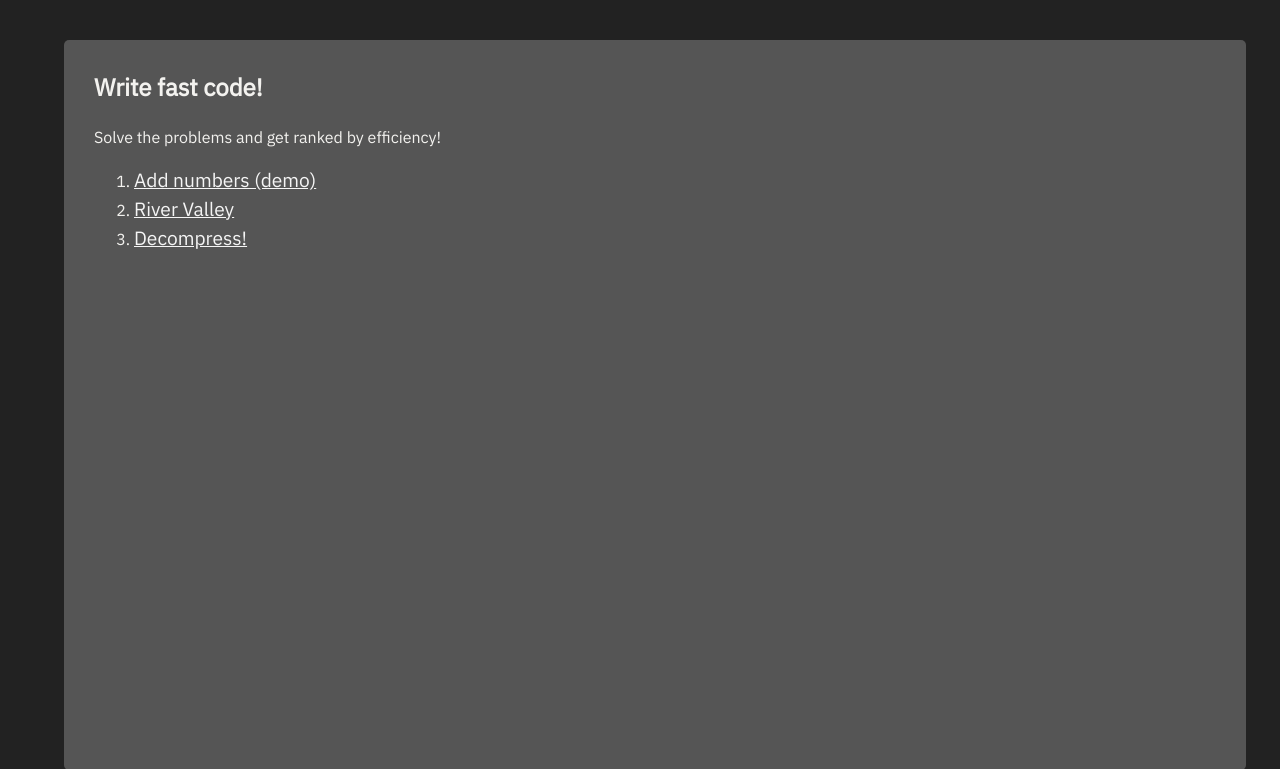
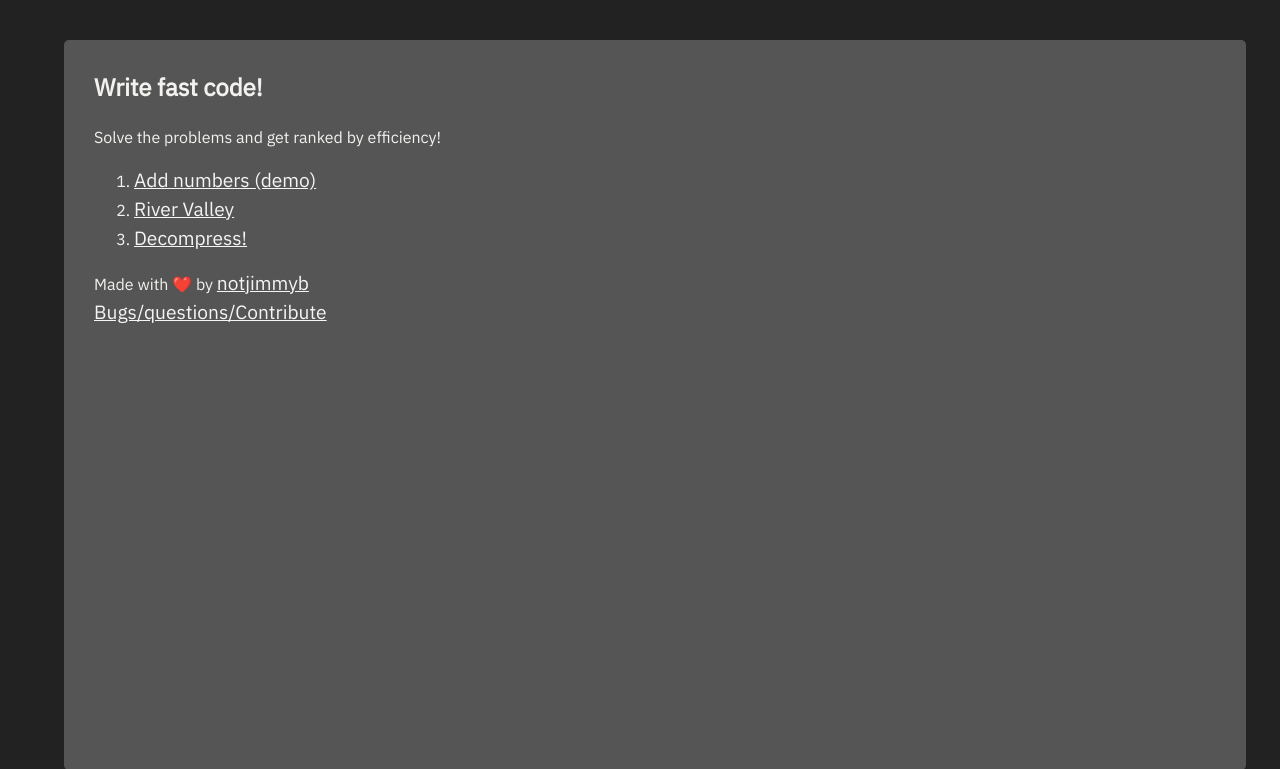
Before and after one commit to James-Burgess/binarycodesearchclash, a FastAPI app: page / in a window 1280 px wide. Shown: the top 769 px of the page. Run offline with FastAPI, Linux system fonts and the light colour scheme; parts of the project's set-up code (start-up, migrations or seed data) failed here and were passed over.

Commit message:
add name

```diff
--- a/templates/index.html
+++ b/templates/index.html
@@ -24,6 +24,11 @@
             <a href="/question/compress/">Decompress!</a>
         </li>
     </ol>
+
+    Made with ❤️ by <a href="https://jimmyb.co.za">notjimmyb</a>
+    <br>
+
+    <a href="https://github.com/James-Burgess/binarycodesearchclash">Bugs/questions/Contribute</a>
 </section>
 </body>
 </html>
```
